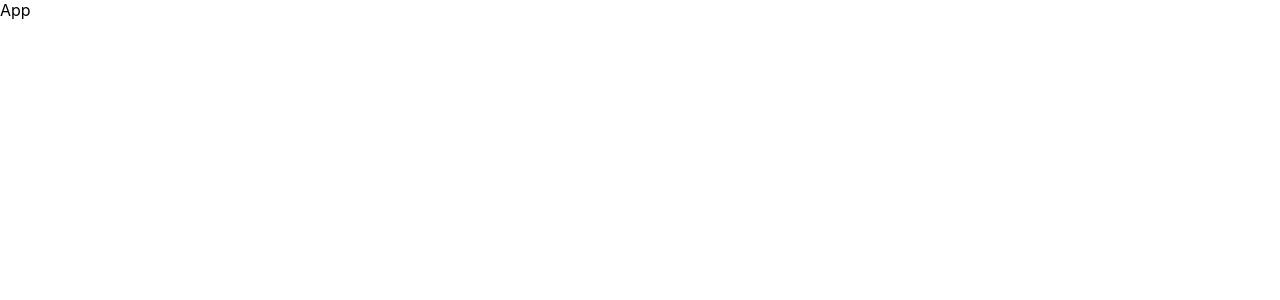
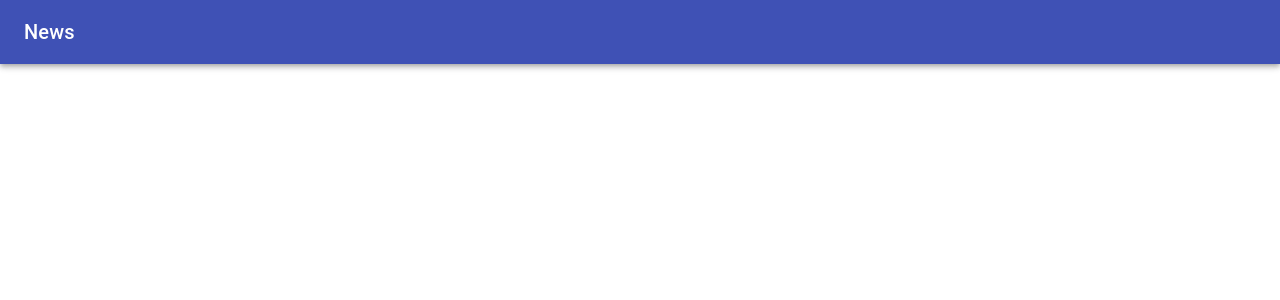
Before and after one commit to isaiahgcruz/news-app-js, a React (Create React App) app in the folder packages/client/: page / in a window 1280 px wide. Shown: the top 300 px of the page. Built offline with nearby package versions, Linux system fonts and the light colour scheme.

Commit message:
feat(client): Add navbar component

```diff
--- a/packages/client/src/App.jsx
+++ b/packages/client/src/App.jsx
@@ -1,7 +1,12 @@
 import React from 'react';
+import Navbar from './components/Navbar';
 
 function App() {
-  return <div>App</div>;
+  return (
+    <div>
+      <Navbar />
+    </div>
+  );
 }
 
 export default App;
--- /dev/null
+++ b/packages/client/src/components/Navbar.jsx
@@ -0,0 +1,14 @@
+import React from 'react';
+import { AppBar, Toolbar, Typography } from '@material-ui/core';
+
+const Navbar = () => {
+  return (
+    <AppBar position="static">
+      <Toolbar>
+        <Typography variant="h6">News</Typography>
+      </Toolbar>
+    </AppBar>
+  );
+};
+
+export default Navbar;
```
